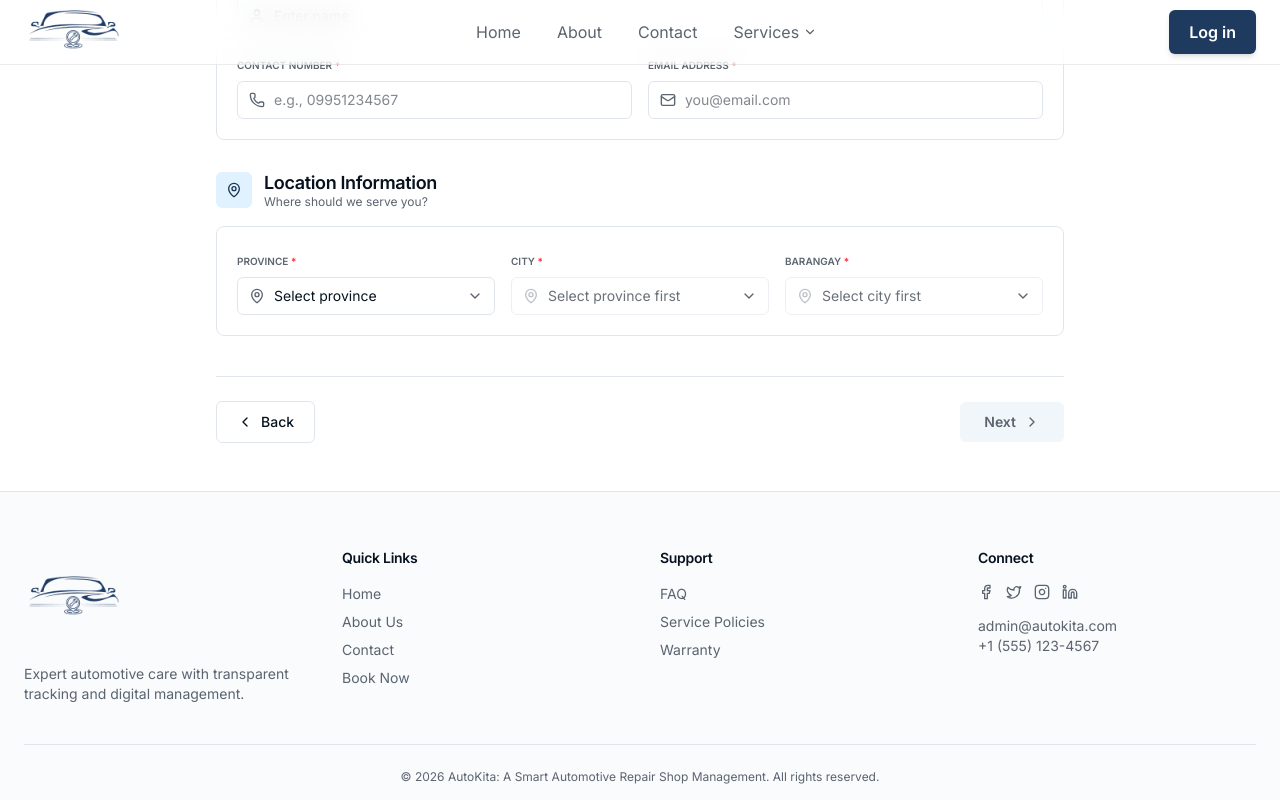
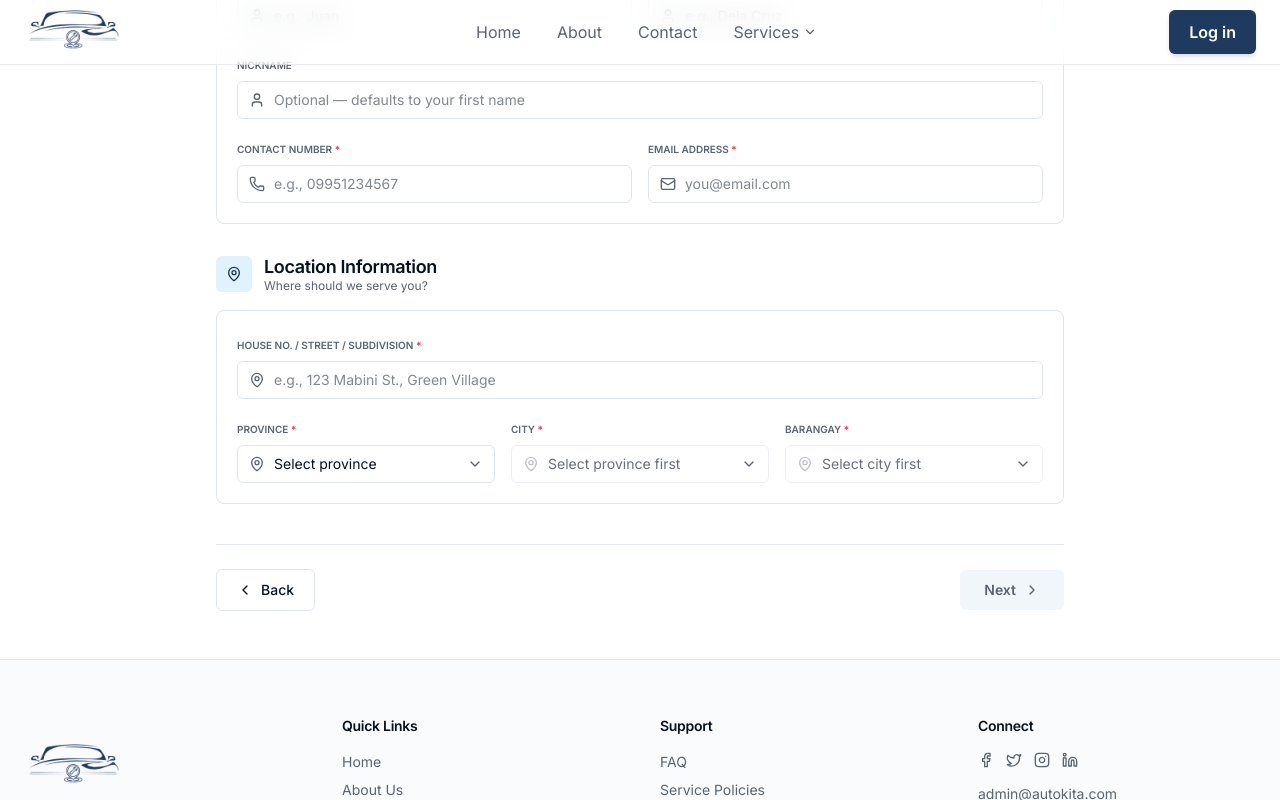
Before and after one commit to mhne-seb/AutoKita-Smart-Automotive-Repair-Shop-Management-System, a Next.js app: page /book in a window 1280 px wide. Both pictures are taken after a click on the button "Next". Shown: the part 524-1324 px from the top of the page. Built offline with nearby package versions, Linux system fonts and the light colour scheme.

Commit message:
added nickname, separated the fullname to firstname and last name

```diff
--- a/app/(customer)/book/page.tsx
+++ b/app/(customer)/book/page.tsx
@@ -230,7 +230,9 @@ function makeBookingId() {
 
 type Form = {
   date: Date; time: string;
-  name: string; phone: string; email: string;
+  firstName: string; lastName: string; nickname: string;
+  phone: string; email: string;
+  street: string;
   province: string; provinceOther: string;
   city: string; cityOther: string;
   barangay: string; barangayOther: string;
@@ -251,9 +253,11 @@ function isStepValid(step: number, f: Form): boolean {
       return !!f.date && !!f.time && !isPastSlot(f.date, f.time);
     case 1:
       return (
-        isFilled(f.name) &&
+        isFilled(f.firstName) &&
+        isFilled(f.lastName) &&
         isValidPhone(f.phone) &&
         isValidEmail(f.email) &&
+        isFilled(f.street) &&
         isSelectValid(f.province, f.provinceOther) &&
         isSelectValid(f.city, f.cityOther) &&
         isSelectValid(f.barangay, f.barangayOther)
@@ -296,7 +300,9 @@ function BookPage() {
   const [f, setF] = useState<Form>({
     date: startOfToday(),
     time: TIMES.find((t) => !isPastSlot(startOfToday(), t)) ?? TIMES[0],
-    name: "", phone: "", email: "",
+    firstName: "", lastName: "", nickname: "",
+    phone: "", email: "",
+    street: "",
     province: "", provinceOther: "",
     city: "", cityOther: "",
     barangay: "", barangayOther: "",
@@ -412,6 +418,7 @@ function BookPage() {
       const slot = `${f.date.toLocaleDateString("en-PH", { month: "short", day: "numeric", year: "numeric" })} ${f.time}`;
       const category = f.category === OTHERS ? f.categoryOther : f.category;
       const address = [
+        f.street,
         f.barangay === OTHERS ? f.barangayOther : f.barangay,
         f.city === OTHERS ? f.cityOther : f.city,
         f.province === OTHERS ? f.provinceOther : f.province,
@@ -421,7 +428,13 @@ function BookPage() {
         method: "POST",
         headers: { "Content-Type": "application/json" },
         body: JSON.stringify({
-          customer: { name: f.name, email: f.email, phone: f.phone },
+          customer: { firstName: f.firstName,
+                      lastName: f.lastName,
+                      nickname: f.nickname,
+                      email: f.email,
+                      phone: f.phone,
+                      address,
+                   },
           newVehicleDetails: {
             make: f.make === OTHERS ? f.makeOther : f.make,
             model: f.model,
@@ -476,7 +489,9 @@ function BookPage() {
     setF({
       date: startOfToday(),
       time: TIMES.find((t) => !isPastSlot(startOfToday(), t)) ?? TIMES[0],
-      name: "", phone: "", email: "",
+      firstName: "", lastName: "", nickname: "",
+      phone: "", email: "",
+      street: "",
       province: "", provinceOther: "",
       city: "", cityOther: "",
       barangay: "", barangayOther: "",
@@ -599,10 +614,21 @@ function BookPage() {
             <>
               <Section icon={User} title="Customer Details" subtitle="Tell us how to reach you.">
                 <div className="space-y-4 rounded-lg border p-5">
+                  <div className="grid gap-4 md:grid-cols-2">
                     <IField
-                    icon={User} label="Full Name" required value={f.name} onChange={(v) => set("name", v)}
-                    placeholder="Enter name"
-                    error={showError && !isFilled(f.name) ? "Full name is required" : undefined}
+                      icon={User} label="First Name" required value={f.firstName} onChange={(v) => set("firstName", v)}
+                      placeholder="e.g., Juan"
+                      error={showError && !isFilled(f.firstName) ? "First name is required" : undefined}
+                    />
+                    <IField
+                      icon={User} label="Last Name" required value={f.lastName} onChange={(v) => set("lastName", v)}
+                      placeholder="e.g., Dela Cruz"
+                      error={showError && !isFilled(f.lastName) ? "Last name is required" : undefined}
+                    />
+                  </div>
+                  <IField
+                    icon={User} label="Nickname" value={f.nickname} onChange={(v) => set("nickname", v)}
+                    placeholder="Optional — defaults to your first name"
                   />
                   <div className="grid gap-4 md:grid-cols-2">
                     <IField
@@ -619,7 +645,13 @@ function BookPage() {
                 </div>
               </Section>
               <Section icon={MapPin} title="Location Information" subtitle="Where should we serve you?">
-                <div className="rounded-lg border p-5">
+                <div className="space-y-4 rounded-lg border p-5">
+                  <IField
+                    icon={MapPin} label="House No. / Street / Subdivision" required value={f.street}
+                    onChange={(v) => set("street", v)}
+                    placeholder="e.g., 123 Mabini St., Green Village"
+                    error={showError && !isFilled(f.street) ? "Street address is required" : undefined}
+                  />
                   <div className="grid gap-4 md:grid-cols-3">
                     <SelectField
                       icon={MapPin} label="Province" required value={f.province}
@@ -1097,7 +1129,8 @@ function buildReviewSections(f: Form): ReviewSection[] {
       title: "Customer",
       icon: User,
       items: [
-        { icon: User, label: "Full Name", value: f.name || "—" },
+        { icon: User, label: "Name", value: [f.firstName, f.lastName].filter(Boolean).join(" ") || "—" },
+        { icon: User, label: "Nickname", value: f.nickname || f.firstName || "-" },
         { icon: Phone, label: "Contact Number", value: f.phone || "—" },
         { icon: Mail, label: "Email Address", value: f.email || "—" },
         { icon: MapPin, label: "Location", value: [barangay, city, province].filter(Boolean).join(", ") || "—" },
@@ -1183,7 +1216,7 @@ function ReviewGrid({ f, compact }: { f: Form; compact?: boolean }) {
 function BookingSubmittedPanel({
   f, bookingId, accountEmailed, onClose, onBackHome, onNewBooking,
 }: {
-  f: Form; bookingId: string; accountEmailed: boolean;  onClose: () => void; onBackHome: () => void; onNewBooking: () => void;
+  f: Form; bookingId: string; accountEmailed: boolean; onClose: () => void; onBackHome: () => void; onNewBooking: () => void;
 }) {
   return (
     <>
--- a/app/api/customer/booking/route.ts
+++ b/app/api/customer/booking/route.ts
@@ -4,7 +4,7 @@ import { sendTempPasswordEmail } from '@/lib/mail'
 
 export async function POST(req: NextRequest) {
   try {
-      const body = await req.json()
+    const body = await req.json()
     const {
       userId,
       customer,          // { name, email, phone } — used when nobody is logged in
@@ -40,12 +40,12 @@ export async function POST(req: NextRequest) {
             code: 'EMAIL_REGISTERED',
             message: 'This email already has an account. Please log in to book.',
           },
-          {status: 409 }
+          { status: 409 }
         )
       } else {
-        const nameParts = (customer.name || '').trim().split(' ')
-        const firstName = nameParts[0] || 'Unknown'
-        const lastName = nameParts.slice(1).join(' ') || 'Customer'
+        const firstName = (customer.firstName || '').trim() || 'Unknown'
+        const lastName = (customer.lastName || '').trim() || 'Customer'
+        const nickname = (customer.nickname || '').trim() || firstName
         newCustomerName = firstName
 
 
@@ -53,9 +53,9 @@ export async function POST(req: NextRequest) {
         tempPassword = `temp-${Math.random().toString(36).slice(2, 10)}-${Date.now().toString().slice(-6)}`
 
         const created = await db.query(
-          `INSERT INTO users (first_name, last_name, nickname, contact_number, email, password, registration_date)
-           VALUES ($1, $2, $3, $4, $5, $6, NOW()) RETURNING id`,
-          [firstName, lastName, firstName, customer.phone || '', customer.email, tempPassword]
+         `INSERT INTO users (first_name, last_name, nickname, contact_number, email, address, password, registration_date)
+           VALUES ($1, $2, $3, $4, $5, $6, $7, NOW()) RETURNING id`,
+          [firstName, lastName, nickname, customer.phone || '', customer.email, customer.address || null, tempPassword]
         )
         finalUserId = created.rows[0].id
       }
@@ -73,12 +73,12 @@ export async function POST(req: NextRequest) {
       const existingVeh = await db.query(`SELECT id FROM vehicles WHERE UPPER(plate_number) = UPPER($1)`, [plate])
 
       if (existingVeh.rows.length > 0) {
-        return NextResponse.json ({
+        return NextResponse.json({
           success: false,
           code: 'PLATE_REGISTERED',
           message: 'This vehicle is already registered. Please log in to book service for it.',
         },
-      { status: 409 })
+          { status: 409 })
       } else {
         const vehicleResult = await db.query(
           `INSERT INTO vehicles (user_id, vehicle_make, vehicle_model, vehicle_year, plate_number, vehicle_type, mileage)
@@ -102,7 +102,7 @@ export async function POST(req: NextRequest) {
       customerConcern || 'No specific concerns'
     ])
 
-     const ticket = ticketResult.rows[0]
+    const ticket = ticketResult.rows[0]
 
     // New guest customer — email the temp password together with a booking copy.
     if (tempPassword) {
```
Also changed, not shown: 1 other file (tests, documents, lock files or other folders). Lines whose indentation alone changed are shown as unchanged.
